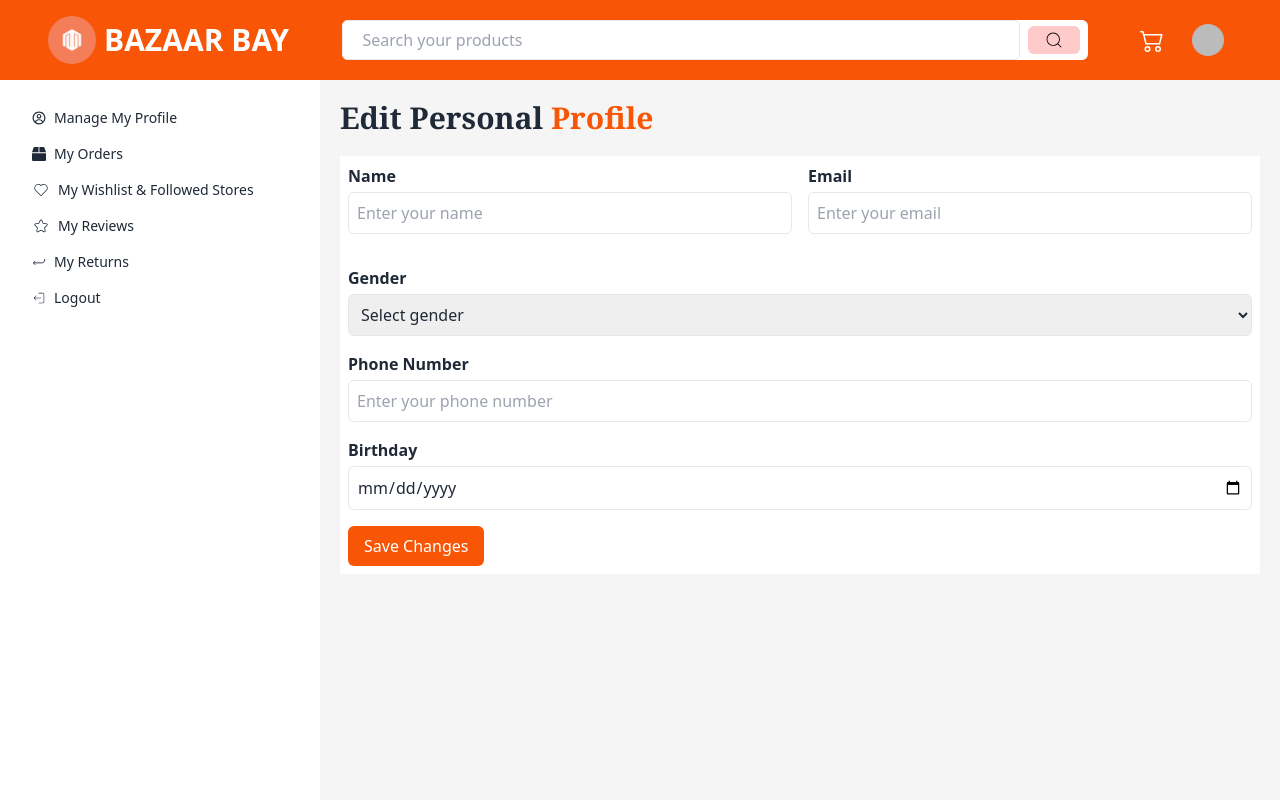
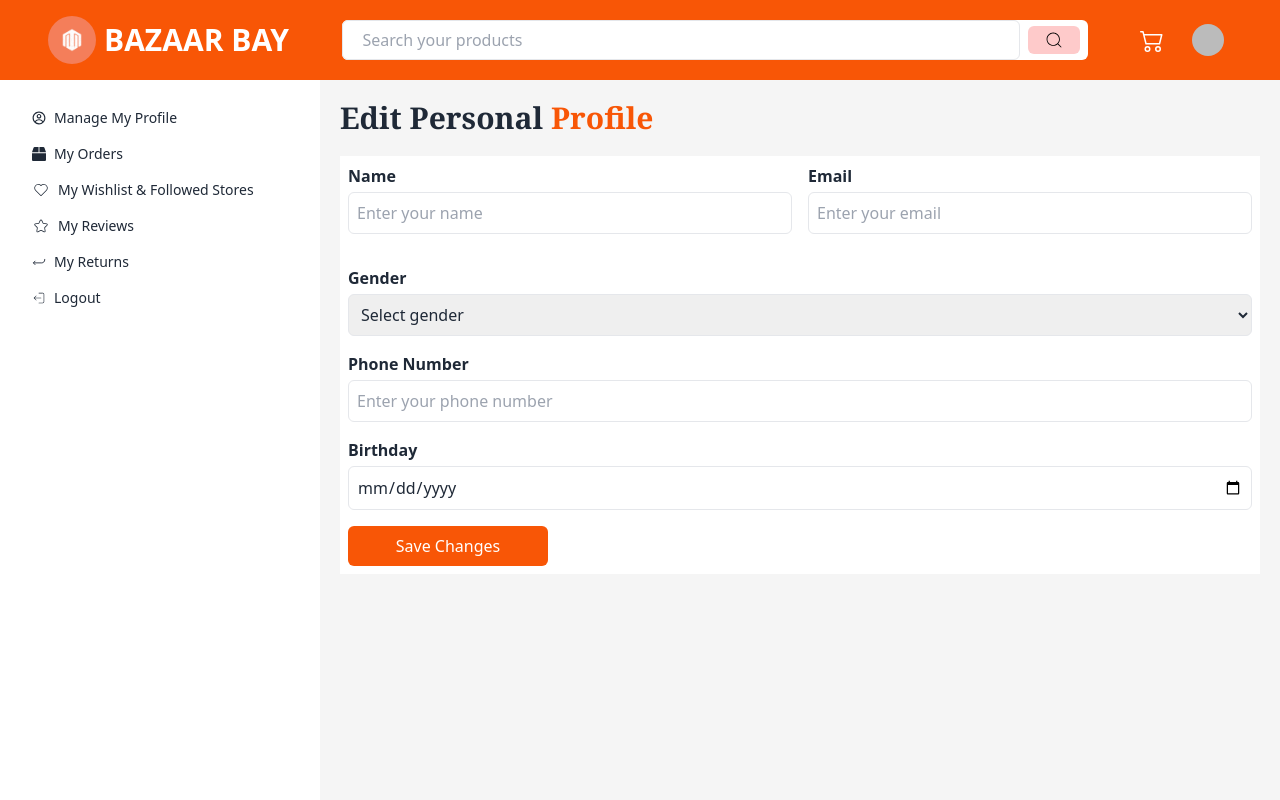
Before and after one commit to foisal143/bazaar-bay-client, a React (Vite) app: page /dashboard/personal/edit in a window 1280 px wide. Shown: the top 800 px of the page. Built offline with nearby package versions, Linux system fonts and the light colour scheme; no server answers; sample sign-in values are in the browser's storage.

Commit message:
edit profile page data updated done

```diff
--- a/src/pages/ManageProfile/ManageProfile.jsx
+++ b/src/pages/ManageProfile/ManageProfile.jsx
@@ -3,7 +3,8 @@ import Container from '../../components/Container/Container';
 import useSingleUser from '../../hooks/useSingleUser';
 
 const ManageProfile = () => {
-  const { singleUser, refetch } = useSingleUser();
+  const { singleUser } = useSingleUser();
+  const { name, email, gender, birthday } = singleUser;
   return (
     <Container>
       <h3 className="mt-5 title-text">
@@ -18,8 +19,18 @@ const ManageProfile = () => {
             </Link>
           </div>
           <div>
-            <h3 className="uppercase">{singleUser?.name}</h3>
-            <p>{singleUser?.email}</p>
+            <h3 className="uppercase">
+              <strong>{name}</strong>
+            </h3>
+            <div className="text-xs">
+              <p>{email}</p>
+              <p>{gender || ''}</p>
+              {birthday && (
+                <p>
+                  <strong>DOB:</strong> {birthday || ''}
+                </p>
+              )}
+            </div>
           </div>
         </div>
         <div className="bg-white p-5 space-y-5">
--- a/src/pages/UserDashboard/EditProfile/EditProfile.jsx
+++ b/src/pages/UserDashboard/EditProfile/EditProfile.jsx
@@ -1,14 +1,56 @@
+import toast from 'react-hot-toast';
 import useSingleUser from '../../../hooks/useSingleUser';
+import { useState } from 'react';
 
 const EditProfile = () => {
   const { singleUser } = useSingleUser();
+  const [loading, setLoading] = useState(false);
+  const handlerFormSubmit = e => {
+    e.preventDefault();
+    const form = e.target;
+    const name = form.name.value;
+    const email = form.email.value;
+    const gender = form.gender.value;
+    const phoneNumber = form.phoneNumber.value;
+    const birthday = form.birthday.value;
+
+    const userInfo = {
+      name,
+      email,
+      gender,
+      phoneNumber,
+      birthday,
+    };
+    setLoading(true);
+    fetch(`http://localhost:3000/user-personal-profile/${singleUser?._id}`, {
+      method: 'PATCH',
+      headers: {
+        'content-type': 'application/json',
+      },
+      body: JSON.stringify(userInfo),
+    })
+      .then(res => res.json())
+      .then(data => {
+        if (data.modifiedCount > 0) {
+          toast.success('User Updated Success!');
+          setLoading(false);
+        } else {
+          setLoading(false);
+          toast.success('User Updated failed!');
+        }
+      });
+  };
   return (
     <div className="mt-5">
       <h3 className="title-text">
         Edit Personal <span className="text-primary">Profile</span>
       </h3>
-      <div className="mt-5 p-2 bg-white">
-        <form>
+      <div
+        className={`mt-5 p-2 bg-white ${
+          loading ? 'opacity-50' : 'opacity-100'
+        }`}
+      >
+        <form onSubmit={handlerFormSubmit}>
           <div className="mb-4 flex flex-wrap">
             <div className="w-full sm:w-1/2 mb-4 sm:pr-2">
               <label className="block mb-1 font-bold">Name</label>
@@ -69,12 +111,17 @@ const EditProfile = () => {
               required
             />
           </div>
-          <div className="">
+          <div className="lg:w-[200px]">
             <button
+              disabled={loading}
               type="submit"
-              className="py-2 px-4 bg-primary text-white rounded-md hover:bg-blue-600 focus:outline-none focus:bg-blue-600"
+              className="py-2 w-full px-8 bg-primary text-white rounded-md"
             >
-              Save Changes
+              {loading ? (
+                <span className="loading loading-spinner text-white"></span>
+              ) : (
+                'Save Changes'
+              )}
             </button>
           </div>
         </form>
```
